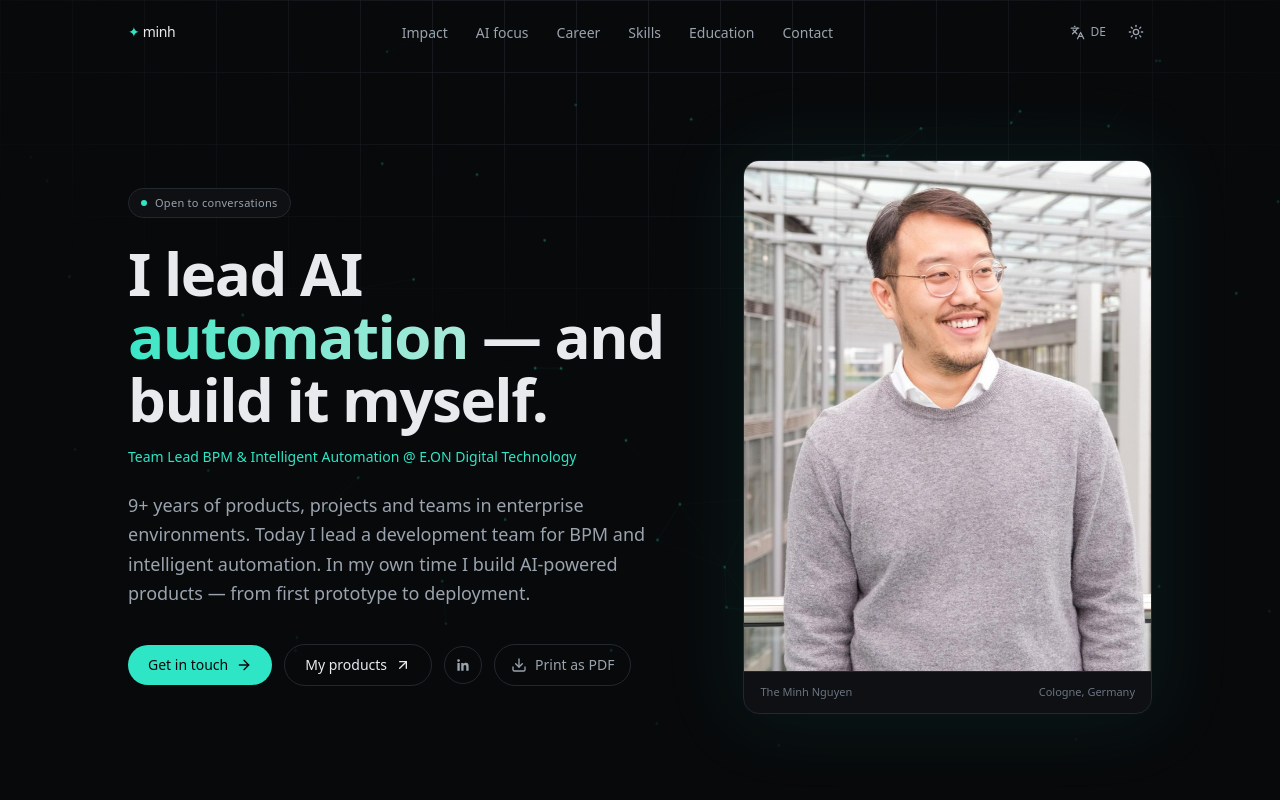
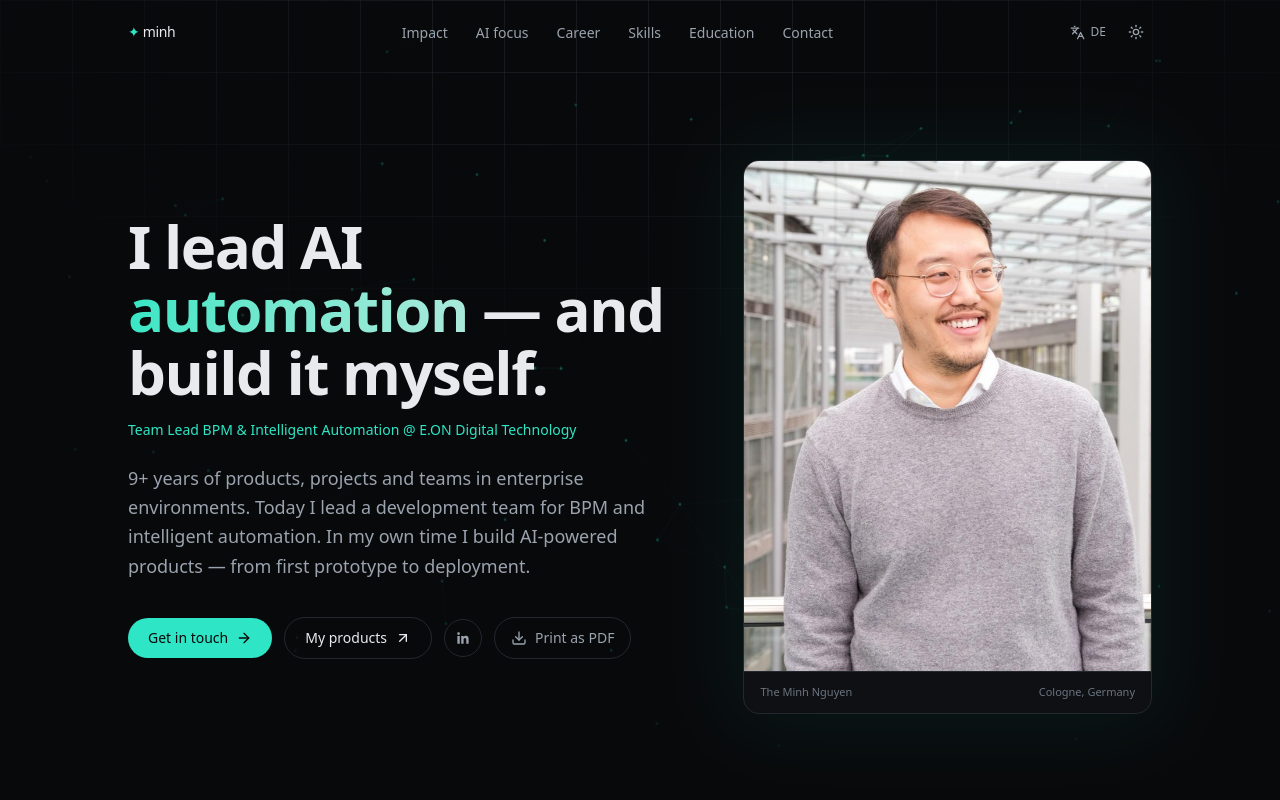
Before and after one commit to theminhnguyen/minh-cv, a Next.js app: page / in a window 1280 px wide. Shown: the top 800 px of the page. Built offline with nearby package versions, Linux system fonts and the light colour scheme.

Commit message:
Hero: 'Offen für Gespräche'-Badge entfernt

```diff
--- a/src/components/hero.tsx
+++ b/src/components/hero.tsx
@@ -21,15 +21,7 @@ export function Hero() {
 
       <div className="mx-auto grid w-full max-w-[68rem] grid-cols-1 items-center gap-12 px-5 sm:px-8 lg:grid-cols-[1.35fr_1fr] lg:gap-16">
         <div>
-          <p className="inline-flex items-center gap-2 rounded-full border border-[var(--color-line)] bg-[var(--color-surface)] px-3 py-1.5 font-mono text-[11px] tracking-wide text-[var(--color-muted)]">
-            <span className="relative flex h-1.5 w-1.5" aria-hidden="true">
-              <span className="absolute inline-flex h-full w-full animate-ping rounded-full bg-[var(--color-accent)] opacity-60" />
-              <span className="relative inline-flex h-1.5 w-1.5 rounded-full bg-[var(--color-accent)]" />
-            </span>
-            {t(hero.openTo)}
-          </p>
-
-          <h1 className="mt-6 text-4xl leading-[1.05] font-semibold tracking-tight text-balance sm:text-6xl">
+          <h1 className="text-4xl leading-[1.05] font-semibold tracking-tight text-balance sm:text-6xl">
             {before}
             <span className="text-gradient">{accent}</span>
             {after}
--- a/src/content/site.ts
+++ b/src/content/site.ts
@@ -22,10 +22,6 @@ export const hero = {
   lead: {
     de: "9+ Jahre Produkte, Projekte und Teams in Enterprise-Umgebungen. Heute verantworte ich ein Entwicklungsteam für BPM und Intelligent Automation. Abends baue ich eigene KI-gestützte Produkte — vom ersten Prototyp bis zum Deployment.",
     en: "9+ years of products, projects and teams in enterprise environments. Today I lead a development team for BPM and intelligent automation. In my own time I build AI-powered products — from first prototype to deployment.",
-  } satisfies L,
-  openTo: {
-    de: "Offen für Gespräche",
-    en: "Open to conversations",
   } satisfies L,
 };
 
```
